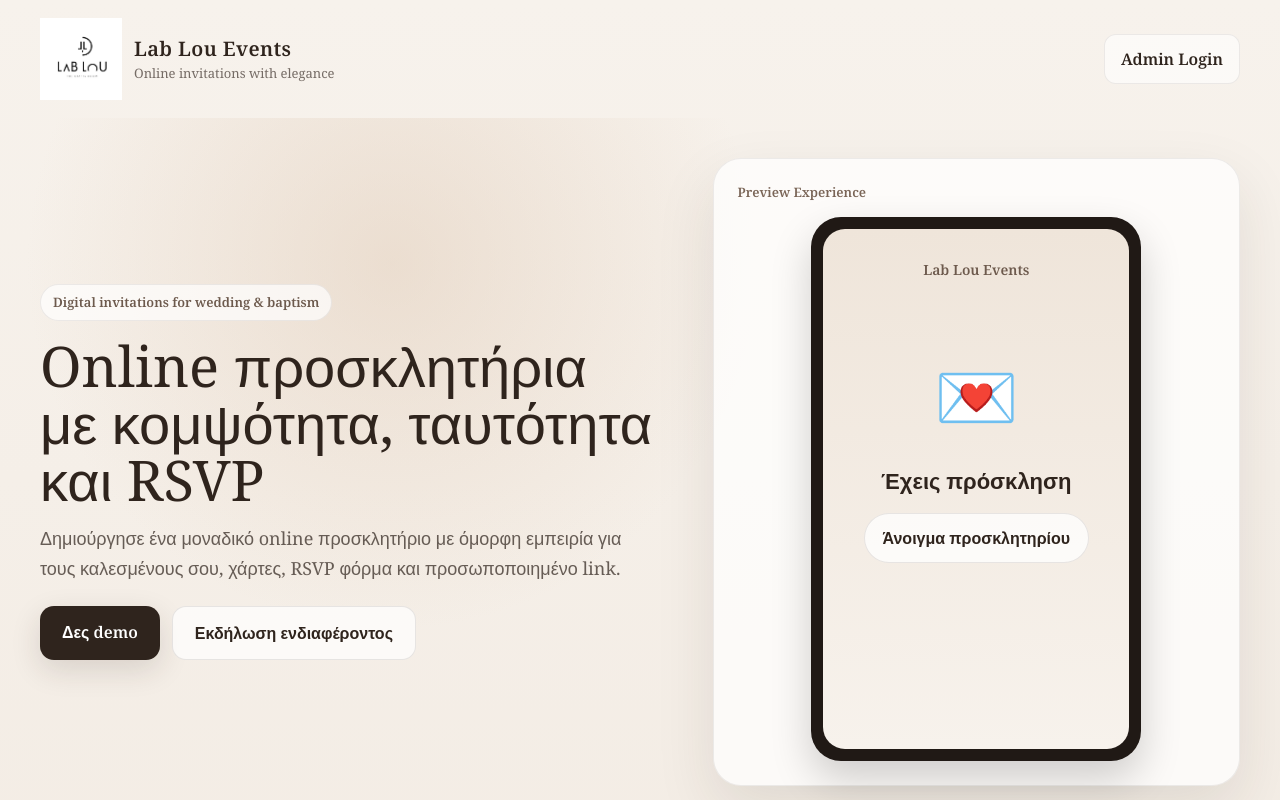
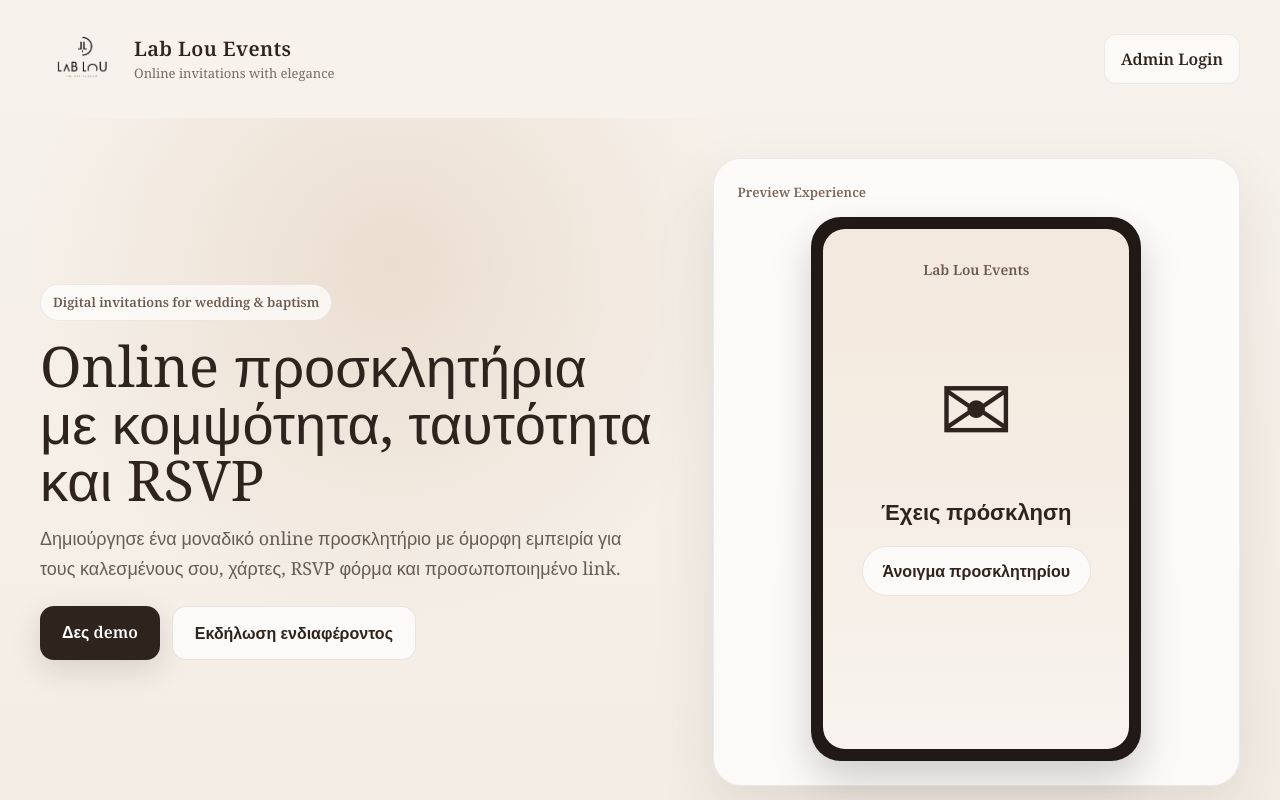
Before and after one commit to LabLouEvents/LabLouInvitation, a Next.js app: page / in a window 1280 px wide. Shown: the top 800 px of the page. Built offline with nearby package versions, Linux system fonts and the light colour scheme; a web font is replaced by a local one.

Commit message:
fix landing page phone preview

```diff
--- a/app/page.tsx
+++ b/app/page.tsx
@@ -58,12 +58,15 @@ export default function HomePage() {
             <div style={heroCardLabel}>Preview Experience</div>
 
             <div style={phoneMock}>
-              <div style={phoneScreen}>
-                <div style={mockTop}>Lab Lou Events</div>
-                <div style={mockEnvelope}>💌</div>
-                <div style={mockTitle}>Έχεις πρόσκληση</div>
-                <div style={mockText}>Άνοιγμα προσκλητηρίου</div>
-              </div>
+            <div style={phoneScreen}>
+  <div style={inviteTop}>Lab Lou Events</div>
+
+  <div style={inviteEnvelope}>✉</div>
+
+  <div style={inviteTitle}>Έχεις πρόσκληση</div>
+
+  <div style={inviteBtn}>Άνοιγμα προσκλητηρίου</div>
+</div>
             </div>
           </div>
         </div>
@@ -368,39 +371,11 @@ const phoneMock: React.CSSProperties = {
 };
 
 const phoneScreen: React.CSSProperties = {
-  background: "linear-gradient(180deg, #efe5da 0%, #f7f2ec 100%)",
+  background: "linear-gradient(180deg, #f3e8dc 0%, #f8f3ee 100%)",
   borderRadius: 22,
   minHeight: 520,
   padding: 20,
   textAlign: "center",
-};
-
-const mockTop: React.CSSProperties = {
-  fontSize: 14,
-  fontWeight: 800,
-  color: "#6d5a4d",
-  marginTop: 10,
-};
-
-const mockEnvelope: React.CSSProperties = {
-  fontSize: 68,
-  marginTop: 64,
-};
-
-const mockTitle: React.CSSProperties = {
-  fontSize: 22,
-  fontWeight: 800,
-  marginTop: 18,
-};
-
-const mockText: React.CSSProperties = {
-  marginTop: 16,
-  display: "inline-block",
-  padding: "12px 18px",
-  borderRadius: 999,
-  background: "rgba(255,255,255,0.75)",
-  border: "1px solid rgba(47,36,29,0.10)",
-  fontWeight: 700,
 };
 
 const section: React.CSSProperties = {
@@ -591,3 +566,30 @@ const contactButtons: React.CSSProperties = {
   justifyContent: "center",
   flexWrap: "wrap",
 };
+const inviteTop: React.CSSProperties = {
+  fontSize: 14,
+  fontWeight: 800,
+  color: "#6d5a4d",
+  marginTop: 10,
+};
+
+const inviteEnvelope: React.CSSProperties = {
+  fontSize: 90,
+  marginTop: 60,
+};
+
+const inviteTitle: React.CSSProperties = {
+  fontSize: 22,
+  fontWeight: 800,
+  marginTop: 20,
+};
+
+const inviteBtn: React.CSSProperties = {
+  marginTop: 18,
+  display: "inline-block",
+  padding: "12px 20px",
+  borderRadius: 999,
+  background: "rgba(255,255,255,0.7)",
+  border: "1px solid rgba(47,36,29,0.1)",
+  fontWeight: 700,
+};
```
Also changed, not shown: public/brand/logo-dark.png.
